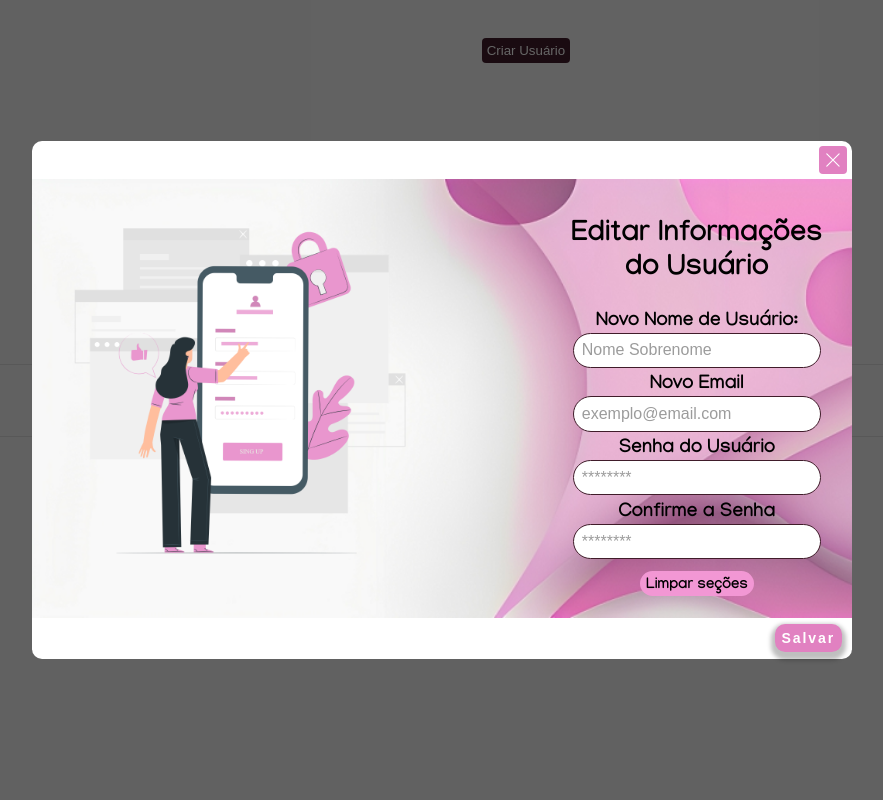
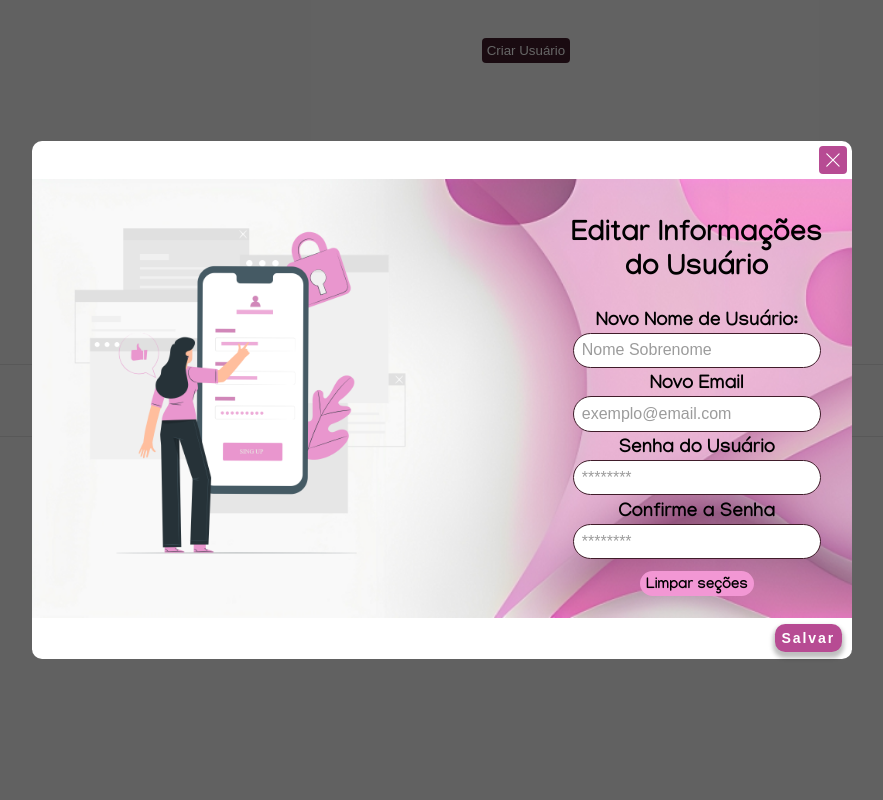
Before and after one commit to yamashita-tiemi/Trainee_2023.2, a PHP site: template app/views/admin/mod_ed_user.html in a window 1280 px wide, after a click on "Editar". Shown: the whole page, without its empty margins (198-1081 px from the left). Run offline with PHP 8.4, Linux system fonts and the light colour scheme; the template is opened without the code that fills it, so the values that code supplies are empty.

Commit message:
troca da cor do botao de salvar e de sair

```diff
--- a/public/css/mod_ed_user.css
+++ b/public/css/mod_ed_user.css
@@ -333,7 +333,7 @@ button:hover {
 
     background-color: #dd0b63;
     margin-right: 10px;
-    box-shadow: 0px 4px 4px 4px rgba(0, 0, 0, 0.25);
+    box-shadow: 0px 4px 4px 2px rgba(0, 0, 0, 0.25);
     color: #ffffff;
     font-weight: 700;
     text-align: center;
@@ -375,7 +375,7 @@ button:hover {
 
 
 #editModal > button{
-    background-color: #E181C1;
+    background-color: #b74b93;
 }
 
 #editModal > button:hover{
```
